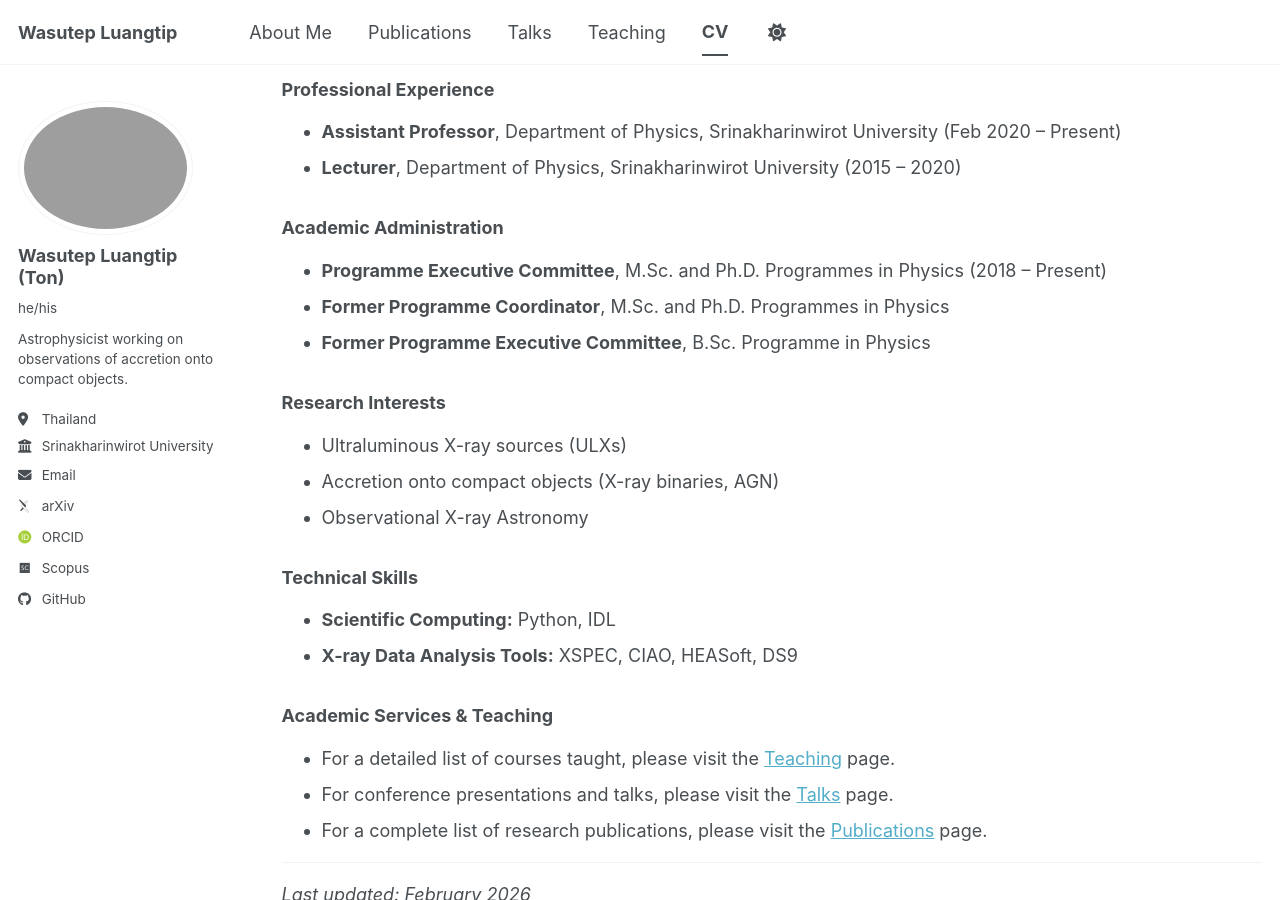
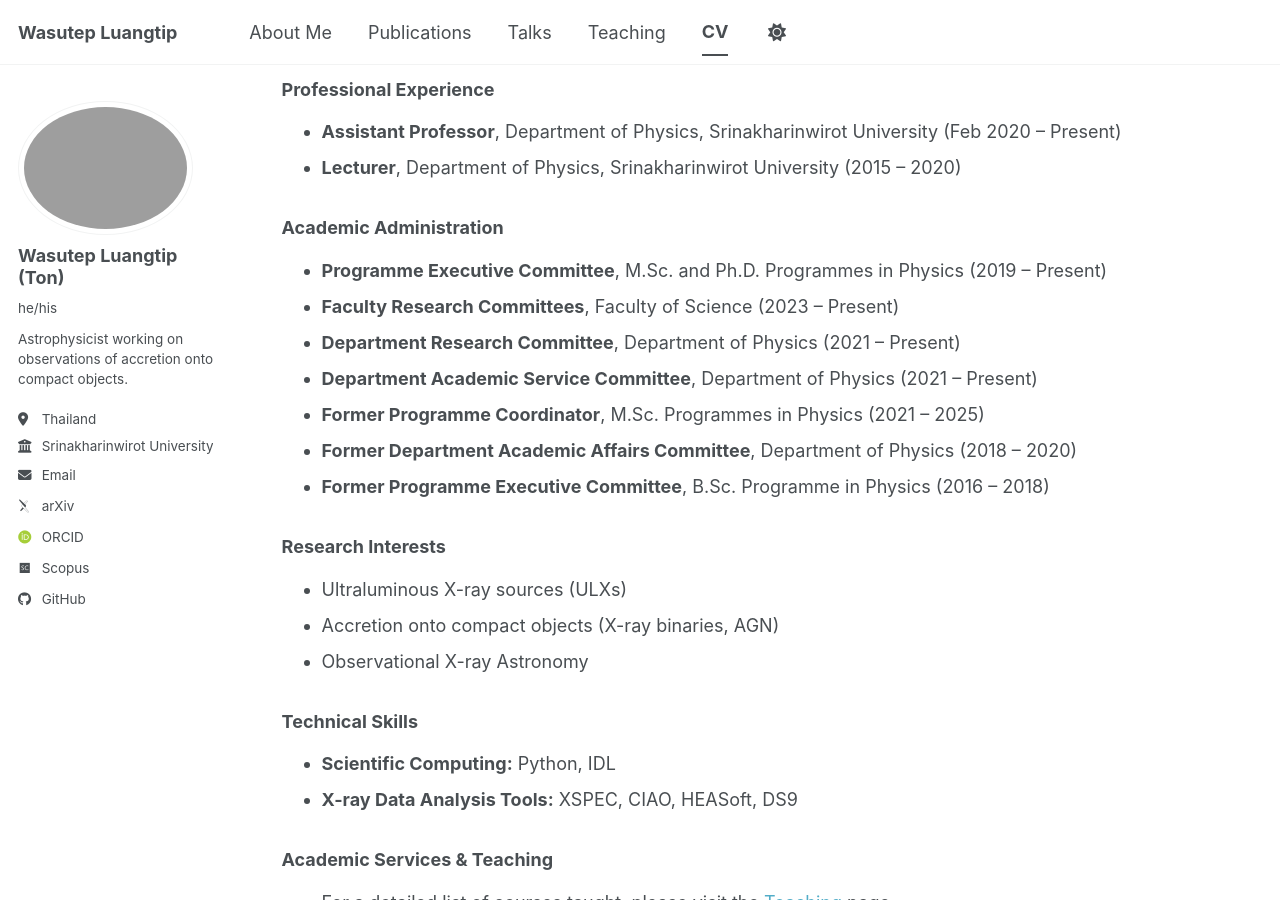
Before and after one commit to wluangtip/wluangtip.github.io, a Jekyll site: the page built from _pages/cv.md, in a window 1280 px wide and 900 px high, scrolled down 369 px. Built offline with Jekyll 4.4.1, drawn with Linux system fonts in a browser that asks for light colours; some web fonts are replaced; a script bundle is joined from its source files by our own code; library files that are not in the unit come from our copies.

Commit message:
Update cv.md

```diff
--- a/_pages/cv.md
+++ b/_pages/cv.md
@@ -22,9 +22,13 @@ redirect_from:
 * **Lecturer**, Department of Physics, Srinakharinwirot University (2015 – 2020)
 
 ### Academic Administration
-* **Programme Executive Committee**, M.Sc. and Ph.D. Programmes in Physics (2018 – Present)
-* **Former Programme Coordinator**, M.Sc. and Ph.D. Programmes in Physics
-* **Former Programme Executive Committee**, B.Sc. Programme in Physics
+* **Programme Executive Committee**, M.Sc. and Ph.D. Programmes in Physics (2019 – Present)
+* **Faculty Research Committees**, Faculty of Science (2023 – Present)
+* **Department Research Committee**, Department of Physics (2021 – Present)
+* **Department Academic Service Committee**, Department of Physics (2021 – Present)
+* **Former Programme Coordinator**, M.Sc. Programmes in Physics (2021 – 2025)
+* **Former Department Academic Affairs Committee**, Department of Physics (2018 – 2020)
+* **Former Programme Executive Committee**, B.Sc. Programme in Physics (2016 – 2018)
 
 ### Research Interests
 * Ultraluminous X-ray sources (ULXs)
```
